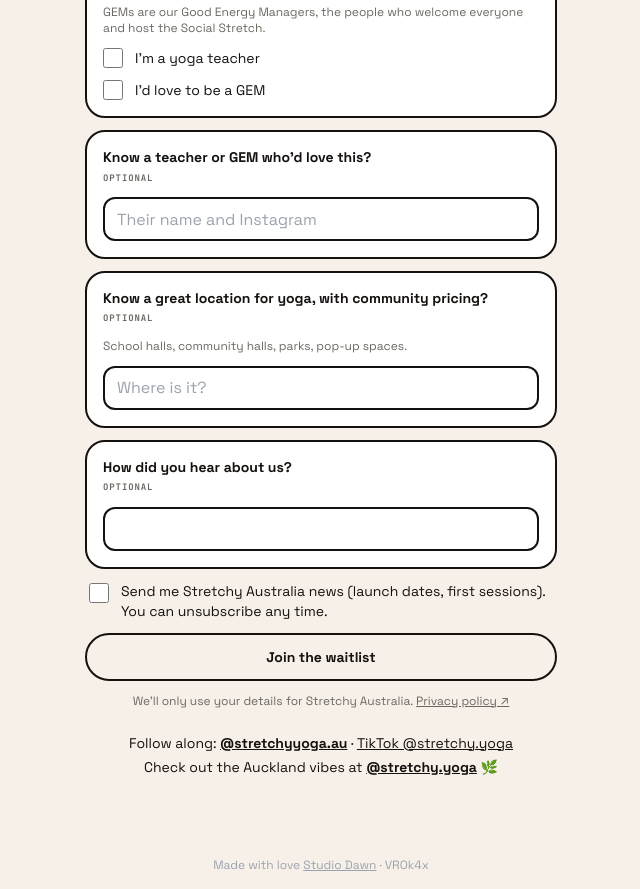
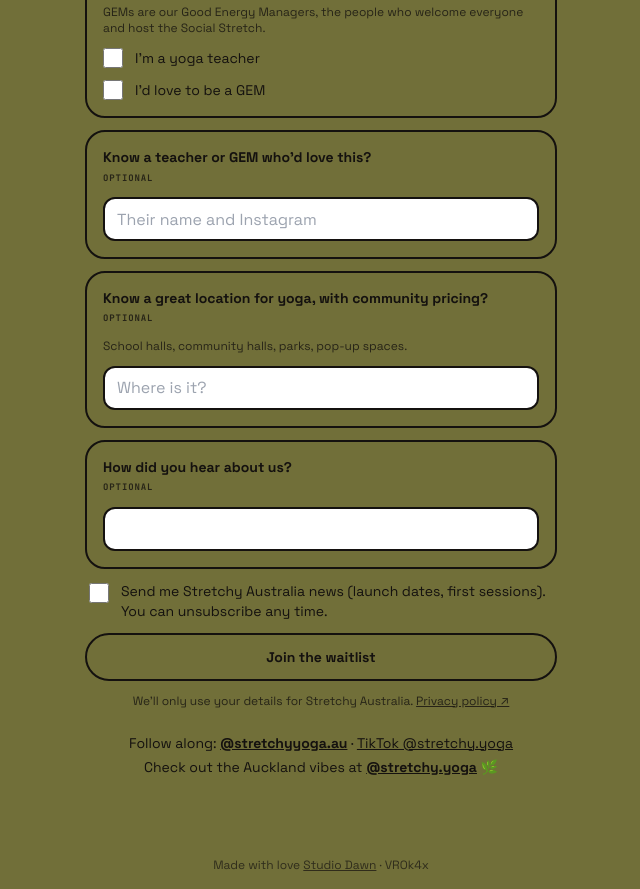
Before and after one commit to kimberley-stretchy/stretchy-app, a Next.js app: page /australia in a window 1280 px wide. Shown: the part 1220-2109 px from the top of the page, without its empty margins (319-959 px from the left). Built offline with nearby package versions, Linux system fonts and the light colour scheme; no server answers.

Commit message:
Australia waitlist: Stretchy green background with black text and outlines
Co-Authored-By: Claude Opus 5.5 <noreply@anthropic.com>

```diff
--- a/app/australia/AustraliaWaitlist.tsx
+++ b/app/australia/AustraliaWaitlist.tsx
@@ -11,6 +11,8 @@ import SMark from "@/components/SMark";
 import { LAUNCH_LINE, LINKS, NZ_VIBES, SYDNEY_AREAS, TIMES, OTHER_CITIES, SOMEWHERE_ELSE } from "@/lib/australia";
 
 const INK = "#14110F";
+// Stretchy green, with black text and outlines (Kimberley, Oct 2026).
+const GREEN = "#716F39";
 const field = "w-full h-11 rounded-xl border-2 border-ink px-3 bg-white text-ink";
 
 function Chip({ label, on, onClick }: { label: string; on: boolean; onClick: () => void }) {
@@ -20,7 +22,7 @@ function Chip({ label, on, onClick }: { label: string; on: boolean; onClick: ()
       onClick={onClick}
       aria-pressed={on}
       className="px-3 py-1.5 rounded-pill text-xs font-semibold border-2 text-left"
-      style={{ borderColor: INK, background: on ? INK : "transparent", color: on ? "#F7F0E8" : INK }}
+      style={{ borderColor: INK, background: on ? INK : "transparent", color: on ? GREEN : INK }}
     >
       {label}
     </button>
@@ -29,10 +31,10 @@ function Chip({ label, on, onClick }: { label: string; on: boolean; onClick: ()
 
 function Card({ title, hint, children }: { title: string; hint?: string; children: React.ReactNode }) {
   return (
-    <div className="bg-white rounded-card border-2 border-ink p-4 flex flex-col gap-3">
+    <div className="rounded-card border-2 border-ink p-4 flex flex-col gap-3">
       <div className="flex flex-col gap-1">
         <p className="m-0 font-bold text-ink text-sm leading-snug">{title}</p>
-        {hint && <span className="font-mono text-[9px] font-bold uppercase tracking-widest text-muted">{hint}</span>}
+        {hint && <span className="font-mono text-[9px] font-bold uppercase tracking-widest text-ink/80">{hint}</span>}
       </div>
       {children}
     </div>
@@ -84,10 +86,10 @@ export default function AustraliaWaitlist() {
 
   if (done) {
     return (
-      <main className="min-h-screen bg-cream flex flex-col items-center justify-center px-6 text-center gap-4">
+      <main className="min-h-screen flex flex-col items-center justify-center px-6 text-center gap-4" style={{ background: GREEN }}>
         <div className="text-ink"><SMark size={56} /></div>
         <h1 className="font-display font-bold text-ink m-0 uppercase" style={{ fontSize: "clamp(30px,9vw,44px)", letterSpacing: "-0.03em", lineHeight: 1 }}>You&rsquo;re on the list. 🇦🇺</h1>
-        <p className="text-sm text-muted max-w-xs m-0">We&rsquo;ll be in touch as Sydney gets closer. In the meantime, come say hi on Instagram.</p>
+        <p className="text-sm text-ink/80 max-w-xs m-0">We&rsquo;ll be in touch as Sydney gets closer. In the meantime, come say hi on Instagram.</p>
         <a href={LINKS.auInstagram.href} target="_blank" rel="noopener" className="h-11 px-6 rounded-pill border-2 border-ink text-ink font-bold flex items-center justify-center">Follow {LINKS.auInstagram.label}</a>
         <Socials center />
       </main>
@@ -95,7 +97,7 @@ export default function AustraliaWaitlist() {
   }
 
   return (
-    <main className="min-h-screen bg-cream pb-16">
+    <main className="min-h-screen pb-16" style={{ background: GREEN }}>
       <nav className="flex items-center justify-between px-5 py-4 max-w-lg mx-auto">
         <Link href="/" className="text-ink" aria-label="Stretchy"><SMark size={30} /></Link>
         <span className="font-mono text-[10px] font-bold uppercase tracking-widest text-ink">Stretchy Australia 🇦🇺</span>
@@ -107,7 +109,7 @@ export default function AustraliaWaitlist() {
             Sydney first. More of Australia soon.
           </h1>
           <p className="m-0 text-sm text-ink font-semibold">{LAUNCH_LINE}</p>
-          <p className="m-0 text-sm text-muted">Tell us where and when suits you, and we&rsquo;ll build the first sessions around the people who sign up.</p>
+          <p className="m-0 text-sm text-ink/80">Tell us where and when suits you, and we&rsquo;ll build the first sessions around the people who sign up.</p>
         </div>
 
         <Card title="About you">
@@ -138,7 +140,7 @@ export default function AustraliaWaitlist() {
         </Card>
 
         <Card title="Are you a teacher or a GEM?" hint="Optional">
-          <p className="m-0 text-xs text-muted">GEMs are our Good Energy Managers, the people who welcome everyone and host the Social Stretch.</p>
+          <p className="m-0 text-xs text-ink/80">GEMs are our Good Energy Managers, the people who welcome everyone and host the Social Stretch.</p>
           <label className="flex items-center gap-3 text-sm text-ink cursor-pointer">
             <input type="checkbox" checked={f.is_teacher} onChange={(e) => setF({ ...f, is_teacher: e.target.checked })} className="w-5 h-5" style={{ accentColor: INK }} />
             I&rsquo;m a yoga teacher
@@ -154,7 +156,7 @@ export default function AustraliaWaitlist() {
         </Card>
 
         <Card title="Know a great location for yoga, with community pricing?" hint="Optional">
-          <p className="m-0 text-xs text-muted">School halls, community halls, parks, pop-up spaces.</p>
+          <p className="m-0 text-xs text-ink/80">School halls, community halls, parks, pop-up spaces.</p>
           <input placeholder="Where is it?" value={f.venue_tip} onChange={(e) => setF({ ...f, venue_tip: e.target.value })} className={field} style={{ fontSize: 16 }} />
         </Card>
 
@@ -173,7 +175,7 @@ export default function AustraliaWaitlist() {
         <button type="submit" disabled={sending} className="h-12 rounded-pill border-2 border-ink text-ink font-bold text-sm disabled:opacity-40">
           {sending ? "Joining…" : "Join the waitlist"}
         </button>
-        <p className="m-0 text-xs text-muted text-center">
+        <p className="m-0 text-xs text-ink/80 text-center">
           We&rsquo;ll only use your details for Stretchy Australia. <a href="/privacy#australia" target="_blank" rel="noopener" className="underline">Privacy policy ↗</a>
         </p>
         <div className="mt-3"><Socials center /></div>
--- a/app/australia/page.tsx
+++ b/app/australia/page.tsx
@@ -10,5 +10,11 @@ export const metadata: Metadata = {
 };
 
 export default function AustraliaPage() {
-  return <AustraliaWaitlist />;
+  return (
+    <>
+      {/* The whole page is Stretchy green, including the site's little footer strip. */}
+      <style dangerouslySetInnerHTML={{ __html: "html, body { background: #716F39 !important; } body > footer, body > footer a { color: rgba(20,17,15,.7) !important; }" }} />
+      <AustraliaWaitlist />
+    </>
+  );
 }
```
